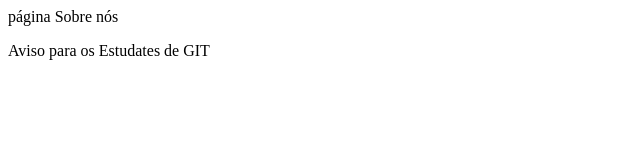
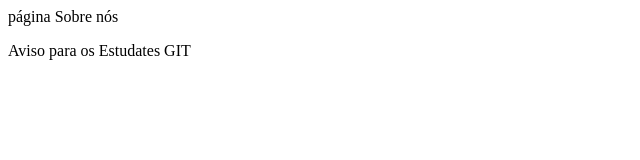
Before and after one commit to Edsonk2/mate_test_repository, a plain HTML site: page about.html in a window 1280 px wide. Shown: the full height of the page, 0-640 px from the left. Drawn offline with Linux system fonts and the light colour scheme.

Commit message:
Uploaded about page title according to feedback

```diff
--- a/about.html
+++ b/about.html
@@ -7,6 +7,6 @@
   </head>
   <body>
     página Sobre nós
-    <p>Aviso para os Estudates de GIT</p>
+    <p>Aviso para os Estudates GIT</p>
   </body>
 </html>
```
